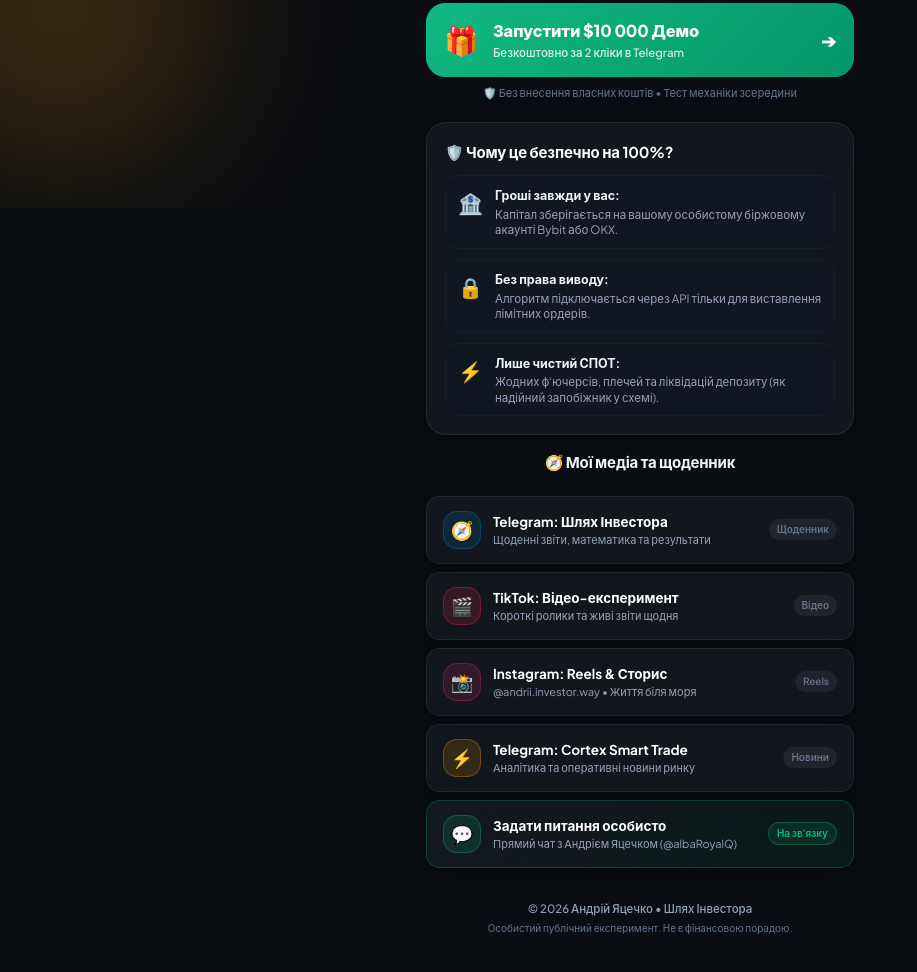
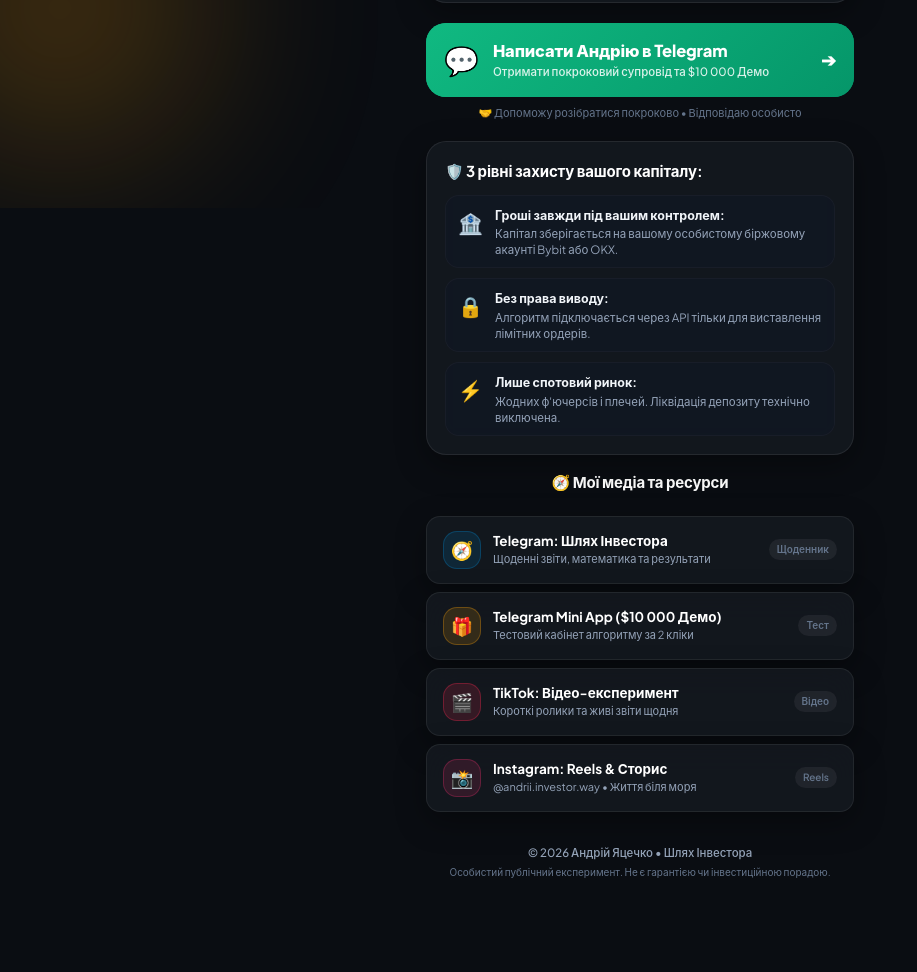
Before and after one commit to albahomelan-bot/cortex-marathon, a plain HTML site: page index.html in a window 1280 px wide. Shown: the part 592-1564 px from the top of the page, without its empty margins (0-917 px from the left). After the commit the page ends 1512 px from the top, so only its background shows below. Drawn offline with Linux system fonts and the light colour scheme.

Commit message:
fix: replace 100% safety claim with risk management and make primary CTA direct to personal guidance

```diff
--- a/index.html
+++ b/index.html
@@ -8,7 +8,7 @@
   <!-- SEO & OpenGraph -->
   <meta name="description" content="Відкритий щоденник інженера-електрика Андрія Яцечка. Публічний експеримент: вихід на $1000/міс пасиву на споті без ризику ліквідації.">
   <meta property="og:title" content="Шлях Інвестора | Андрій Яцечко — Марафон $1000/міс">
-  <meta property="og:description" content="Публічний експеримент: як інженер-електрик створює пасивний дохід на споті Bybit без посередників. Запусти $10 000 Демо безкоштовно.">
+  <meta property="og:description" content="Публічний експеримент: як інженер-електрик створює пасивний дохід на споті Bybit без посередників. Особистий супровід та допомога.">
   <meta property="og:image" content="assets/andrii_photo.jpg">
   <meta property="og:type" content="website">
 
@@ -47,7 +47,7 @@
         </div>
         <h1 class="profile-name">Андрій Яцечко</h1>
         <p class="profile-tagline">
-          Публічний експеримент: вихід на <strong>$1000/міс</strong> пасивного доходу на споті Bybit без ризику ліквідації.
+          Публічний експеримент: вихід на <strong>$1000/міс</strong> пасивного доходу на споті Bybit. Особистий супровід та підтримка кожного новачка.
         </p>
       </div>
     </header>
@@ -77,31 +77,31 @@
       </div>
     </section>
 
-    <!-- 3. Primary Massive Action Button (Free $10k Demo) -->
+    <!-- 3. Primary Massive Action Button (Personal Guidance + Demo) -->
     <section class="primary-cta-section">
-      <a href="https://telegram.me/mycortxBot?start=rfc5145b7a" target="_blank" rel="noopener" class="main-button pulse-btn">
+      <a href="https://t.me/albaRoyalQ" target="_blank" rel="noopener" class="main-button pulse-btn">
         <div class="btn-glow"></div>
         <div class="btn-content">
-          <span class="btn-icon">🎁</span>
+          <span class="btn-icon">💬</span>
           <div class="btn-text">
-            <span class="btn-title">Запустити $10 000 Демо</span>
-            <span class="btn-subtitle">Безкоштовно за 2 кліки в Telegram</span>
+            <span class="btn-title">Написати Андрію в Telegram</span>
+            <span class="btn-subtitle">Отримати покроковий супровід та $10 000 Демо</span>
           </div>
           <span class="btn-arrow">➔</span>
         </div>
       </a>
-      <p class="cta-guarantee">🛡️ Без внесення власних коштів • Тест механіки зсередини</p>
+      <p class="cta-guarantee">🤝 Допоможу розібратися покроково • Відповідаю особисто</p>
     </section>
 
-    <!-- 4. 3 Security Pillars -->
+    <!-- 4. 3 Security & Risk Management Pillars -->
     <section class="security-section glass-card">
-      <h2 class="section-title">🛡️ Чому це безпечно на 100%?</h2>
+      <h2 class="section-title">🛡️ 3 рівні захисту вашого капіталу:</h2>
 
       <div class="security-list">
         <div class="security-item">
           <div class="sec-icon">🏦</div>
           <div class="sec-text">
-            <strong>Гроші завжди у вас:</strong>
+            <strong>Гроші завжди під вашим контролем:</strong>
             <p>Капітал зберігається на вашому особистому біржовому акаунті Bybit або OKX.</p>
           </div>
         </div>
@@ -117,8 +117,8 @@
         <div class="security-item">
           <div class="sec-icon">⚡</div>
           <div class="sec-text">
-            <strong>Лише чистий СПОТ:</strong>
-            <p>Жодних ф'ючерсів, плечей та ліквідацій депозиту (як надійний запобіжник у схемі).</p>
+            <strong>Лише спотовий ринок:</strong>
+            <p>Жодних ф'ючерсів і плечей. Ліквідація депозиту технічно виключена.</p>
           </div>
         </div>
       </div>
@@ -126,7 +126,7 @@
 
     <!-- 5. Ecosystem & Social Links (Multi-Link) -->
     <section class="links-section">
-      <h2 class="section-title text-center">🧭 Мої медіа та щоденник</h2>
+      <h2 class="section-title text-center">🧭 Мої медіа та ресурси</h2>
 
       <div class="links-grid">
 
@@ -138,6 +138,16 @@
             <span class="link-desc">Щоденні звіти, математика та результати</span>
           </div>
           <span class="link-badge">Щоденник</span>
+        </a>
+
+        <!-- Test Demo Direct Button -->
+        <a href="https://telegram.me/mycortxBot?start=rfc5145b7a" target="_blank" rel="noopener" class="link-card glass-card">
+          <div class="link-icon news-icon">🎁</div>
+          <div class="link-info">
+            <span class="link-title">Telegram Mini App ($10 000 Демо)</span>
+            <span class="link-desc">Тестовий кабінет алгоритму за 2 кліки</span>
+          </div>
+          <span class="link-badge">Тест</span>
         </a>
 
         <!-- TikTok Account -->
@@ -160,33 +170,13 @@
           <span class="link-badge">Reels</span>
         </a>
 
-        <!-- Telegram News Channel -->
-        <a href="https://t.me/cortex_smart_trade" target="_blank" rel="noopener" class="link-card glass-card">
-          <div class="link-icon news-icon">⚡</div>
-          <div class="link-info">
-            <span class="link-title">Telegram: Cortex Smart Trade</span>
-            <span class="link-desc">Аналітика та оперативні новини ринку</span>
-          </div>
-          <span class="link-badge">Новини</span>
-        </a>
-
-        <!-- Direct Contact: Telegram Alba -->
-        <a href="https://t.me/albaRoyalQ" target="_blank" rel="noopener" class="link-card glass-card contact-card">
-          <div class="link-icon dm-icon">💬</div>
-          <div class="link-info">
-            <span class="link-title">Задати питання особисто</span>
-            <span class="link-desc">Прямий чат з Андрієм Яцечком (@albaRoyalQ)</span>
-          </div>
-          <span class="link-badge badge-green">На зв'язку</span>
-        </a>
-
       </div>
     </section>
 
     <!-- Footer -->
     <footer class="app-footer">
       <p class="footer-copy">© 2026 Андрій Яцечко • Шлях Інвестора</p>
-      <p class="footer-disclaimer">Особистий публічний експеримент. Не є фінансовою порадою.</p>
+      <p class="footer-disclaimer">Особистий публічний експеримент. Не є гарантією чи інвестиційною порадою.</p>
     </footer>
 
   </main>
```
